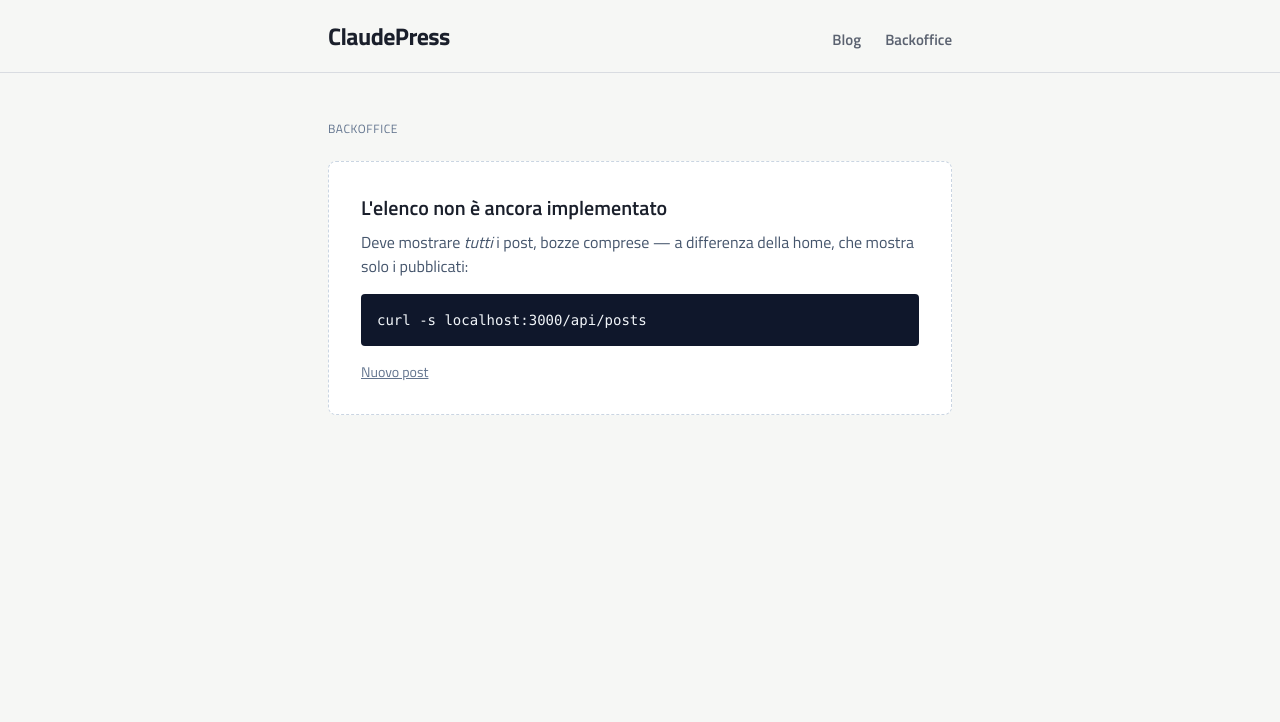
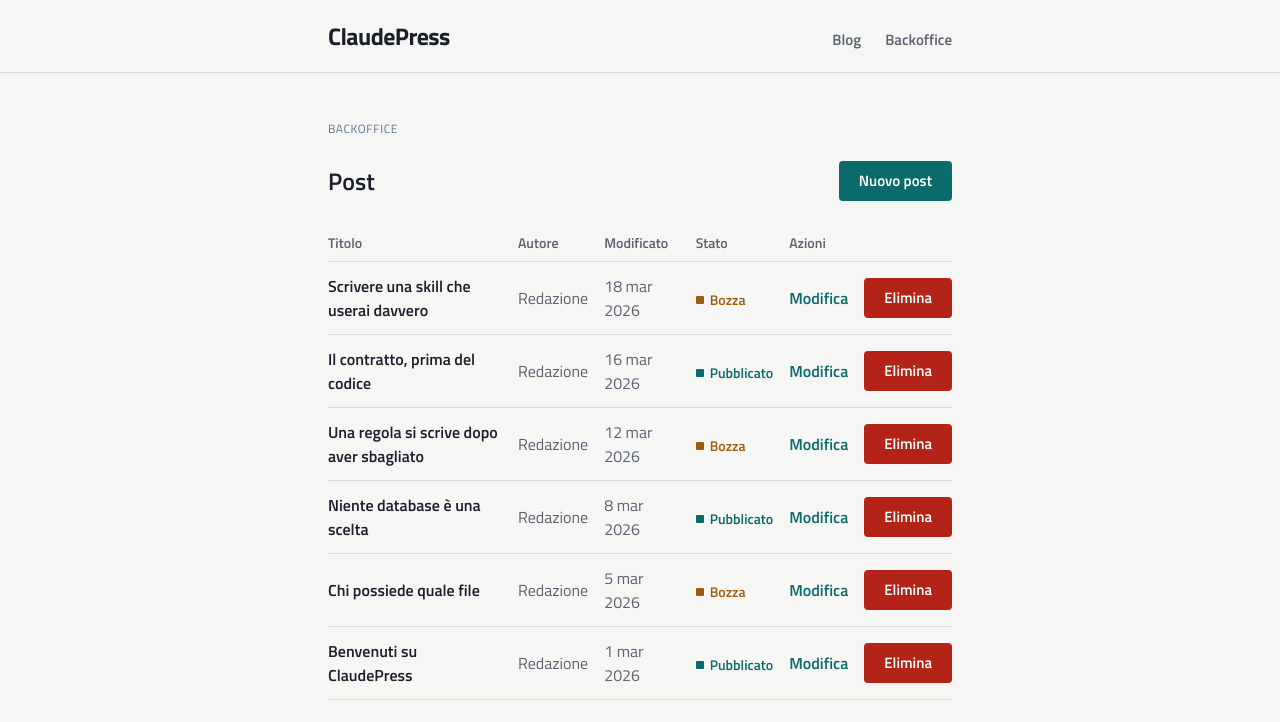
Before and after one commit to GBS06083-Carlo/claudepress-team-1, a Next.js app: page /admin/posts in a window 1280 px wide. Shown: the top 722 px of the page. Built offline with nearby package versions, Linux system fonts and the light colour scheme.

Commit message:
feat: add admin posts table with status, edit link and delete

```diff
--- /dev/null
+++ b/src/app/admin/posts/_list/DeletePostButton.tsx
@@ -0,0 +1,38 @@
+"use client";
+// Client component: serve onClick, stato di invio e router.refresh() dopo la DELETE.
+
+import { useState } from "react";
+import { useRouter } from "next/navigation";
+import { API_ROUTES } from "@/contracts/blog";
+import { Button } from "@/components/ui/Button";
+
+export function DeletePostButton({ id, title }: { id: string; title: string }) {
+  const router = useRouter();
+  const [pending, setPending] = useState(false);
+  const [failed, setFailed] = useState(false);
+
+  async function handleDelete() {
+    if (!window.confirm(`Eliminare «${title}»? L'operazione non si può annullare.`)) return;
+
+    setPending(true);
+    setFailed(false);
+    const res = await fetch(API_ROUTES.post(id), { method: "DELETE" }).catch(() => null);
+    setPending(false);
+
+    if (res?.ok) router.refresh();
+    else setFailed(true);
+  }
+
+  return (
+    <span className="inline-flex items-center gap-3">
+      <Button variant="danger" disabled={pending} onClick={handleDelete}>
+        {pending ? "Elimino…" : "Elimina"}
+      </Button>
+      {failed && (
+        <span role="alert" className="text-sm text-danger">
+          Eliminazione non riuscita
+        </span>
+      )}
+    </span>
+  );
+}
--- a/src/app/admin/posts/page.tsx
+++ b/src/app/admin/posts/page.tsx
@@ -1,24 +1,90 @@
-// TODO(backoffice/elenco): la tabella dei post non è ancora implementata.
-// Deve mostrare tutti i post, bozze comprese, con StatusBadge ed eliminazione.
+import Link from "next/link";
+import { API_ROUTES, ROUTES, apiUrl, type Post } from "@/contracts/blog";
+import { EmptyState } from "@/components/ui/EmptyState";
+import { StatusBadge } from "@/components/ui/StatusBadge";
+import { DeletePostButton } from "@/app/admin/posts/_list/DeletePostButton";
 
-import Link from "next/link";
+const dateFormat = new Intl.DateTimeFormat("it-IT", { dateStyle: "medium" });
 
-export default function AdminPostsPlaceholder() {
+async function loadPosts(): Promise<Post[] | null> {
+  const res = await fetch(apiUrl(API_ROUTES.posts), { cache: "no-store" }).catch(() => null);
+  if (!res?.ok) return null;
+  const posts: Post[] = await res.json();
+  // Ordinamento per data di modifica, dalla più recente.
+  return posts.sort((a, b) => b.updatedAt.localeCompare(a.updatedAt));
+}
+
+export default async function AdminPostsPage() {
+  const posts = await loadPosts();
+
+  if (!posts) {
+    return (
+      <EmptyState
+        title="Impossibile caricare i post"
+        description="Il server non ha risposto come previsto. Riprova fra qualche istante."
+      />
+    );
+  }
+
   return (
-    <div className="rounded-lg border border-dashed border-slate-300 bg-white p-8">
-      <h1 className="text-xl font-semibold">L&apos;elenco non è ancora implementato</h1>
-      <p className="mt-2 text-slate-600">
-        Deve mostrare <em>tutti</em> i post, bozze comprese — a differenza della home,
-        che mostra solo i pubblicati:
-      </p>
-      <pre className="mt-4 overflow-x-auto rounded bg-slate-900 p-4 text-sm text-slate-100">
-curl -s localhost:3000/api/posts
-      </pre>
-      <p className="mt-4 text-sm text-slate-500">
-        <Link href="/admin/posts/new" className="underline">
+    <div>
+      <div className="mb-6 flex items-center justify-between gap-4">
+        <h1 className="text-2xl font-semibold text-ink">Post</h1>
+        <Link
+          href={ROUTES.adminPostNew}
+          className="inline-flex min-h-10 items-center rounded bg-accent px-5 text-[0.9375rem] font-semibold text-on-accent transition-colors hover:bg-accent-strong focus-visible:outline-2 focus-visible:outline-offset-2 focus-visible:outline-accent"
+        >
           Nuovo post
         </Link>
-      </p>
+      </div>
+
+      {posts.length === 0 ? (
+        <EmptyState
+          title="Nessun post"
+          description="Non c'è ancora niente da mostrare. Crea il primo post con «Nuovo post»."
+        />
+      ) : (
+        <div className="overflow-x-auto">
+          <table className="w-full border-collapse text-left">
+            <thead>
+              <tr className="border-b border-rule text-sm text-muted">
+                <th scope="col" className="py-2 pr-4 font-semibold">Titolo</th>
+                <th scope="col" className="py-2 pr-4 font-semibold">Autore</th>
+                <th scope="col" className="py-2 pr-4 font-semibold">Modificato</th>
+                <th scope="col" className="py-2 pr-4 font-semibold">Stato</th>
+                <th scope="col" className="py-2 font-semibold">Azioni</th>
+              </tr>
+            </thead>
+            <tbody>
+              {posts.map((post) => (
+                <tr key={post.id} className="border-b border-rule">
+                  <td className="py-3 pr-4 font-semibold text-ink">{post.title}</td>
+                  <td className="py-3 pr-4 text-muted">{post.author}</td>
+                  <td className="py-3 pr-4 text-muted">
+                    <time dateTime={post.updatedAt}>
+                      {dateFormat.format(new Date(post.updatedAt))}
+                    </time>
+                  </td>
+                  <td className="py-3 pr-4">
+                    <StatusBadge status={post.status} />
+                  </td>
+                  <td className="py-3">
+                    <div className="flex items-center gap-4">
+                      <Link
+                        href={ROUTES.adminPost(post.id)}
+                        className="font-semibold text-accent underline-offset-4 hover:underline"
+                      >
+                        Modifica
+                      </Link>
+                      <DeletePostButton id={post.id} title={post.title} />
+                    </div>
+                  </td>
+                </tr>
+              ))}
+            </tbody>
+          </table>
+        </div>
+      )}
     </div>
   );
 }
```
